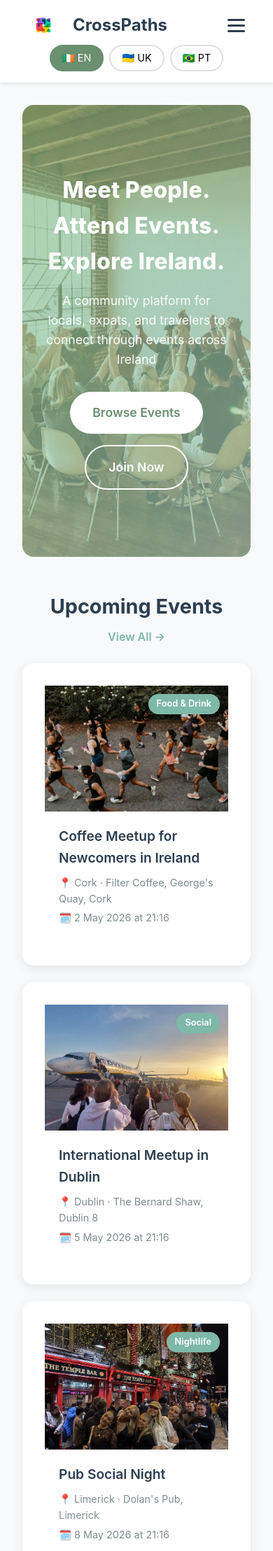
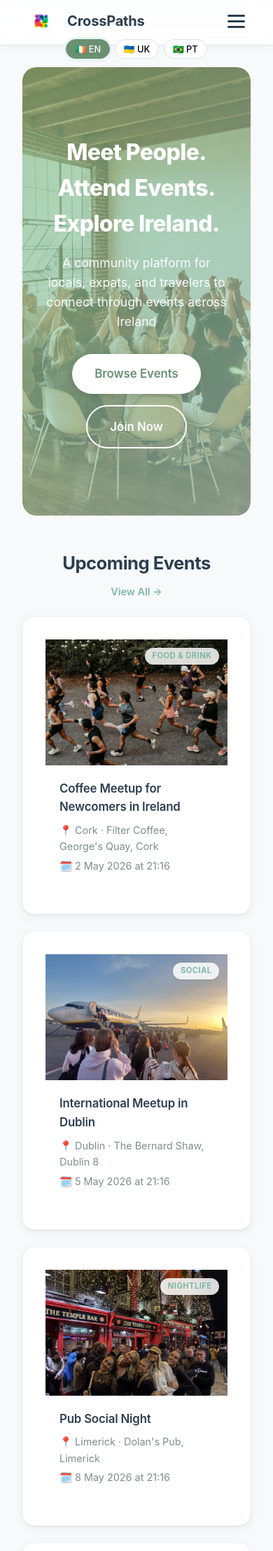
Before and after one commit to Y-A-N-C-H-A-2/SDEV_Project, a Flask app: page / in a window 390 px wide. Shown: the top 2217 px of the page at 70% size. Run offline with Flask 3, Linux system fonts and the light colour scheme; data comes from the database, SQL or seed files in the repository; some libraries are stand-ins or nearby versions.

Commit message:
Refresh UI: sticky frosted navbar, softer cards, locale polish
- Sticky frosted-glass navbar (64px tall, blurred translucent bg, smaller logo and brand text, pill locale buttons with active glow).
- Hero: -0.02em letter-spacing, 640px subtitle cap, 20px corners, lift-on-hover white CTA with drop shadow.
- Event/community cards: 1px subtle border, multi-layer shadows, image zoom 1.04x on hover, smaller letter-spaced titles, frosted-pill category badge with locale-color text, animated -> arrow on "View Details", community card images now object-fit: cover at 160px.
- Homepage layout: events 3 cols, communities 4 cols, discover 3 cols at 160px with left-aligned text, with tablet/mobile fallbacks.
- Buttons: smaller font (0.95rem), translateY(-1px) lift on hover with stronger shadow.
- Forms: tighter input padding, 4px focus halo, lighter placeholder, 20px-cornered subtle-border auth/profile containers.
- Section headers: 1.6rem with negative letter-spacing; "View All" 0.9rem with hover slide.
- Footer: 2.5rem padding, 0.7 credits opacity.
- Page headers: 2.25rem with -0.02em; locale-aware titles/subtitles on events list.
- Detail page: 1.875rem h1 with -0.02em; verified-host badge moved to header alongside category badge.
- pt_BR: every event card now carries the warm 5px orange left-border (was only manually flagged).
- uk_UA: structured "How it works" steps (square 4px corners, formal blue left-border) and a 🔒 safety note on event detail.

```diff
--- a/static/css/locale-pt_BR.css
+++ b/static/css/locale-pt_BR.css
@@ -27,6 +27,11 @@ body {
 }
 
 .event-card-warm {
+    border-left: 5px solid #FF8C00;
+}
+
+/* pt_BR — Indulgent / warm: every event card carries the social-cue orange bar */
+body.locale-pt_BR .event-card {
     border-left: 5px solid #FF8C00;
 }
 
--- a/static/css/main.css
+++ b/static/css/main.css
@@ -54,9 +54,15 @@ button {
    ========================================== */
 
 .navbar {
-    background-color: #fff;
-    box-shadow: 0 2px 4px rgba(0,0,0,0.1);
-    padding: 1rem 2rem;
+    background-color: rgba(255, 255, 255, 0.85);
+    -webkit-backdrop-filter: saturate(180%) blur(12px);
+    backdrop-filter: saturate(180%) blur(12px);
+    box-shadow: 0 1px 0 rgba(0,0,0,0.06), 0 2px 12px rgba(0,0,0,0.04);
+    padding: 0.75rem 2rem;
+    position: sticky;
+    top: 0;
+    z-index: 100;
+    height: 64px;
 }
 
 .nav-container {
@@ -65,29 +71,31 @@ button {
     display: flex;
     justify-content: space-between;
     align-items: center;
+    height: 100%;
 }
 
 .nav-brand a {
     display: flex;
     align-items: center;
-    gap: 0.75rem;
+    gap: 0.625rem;
 }
 
 .nav-brand .logo {
-    height: 40px;
+    height: 36px;
     width: auto;
     object-fit: contain;
 }
 
 .nav-brand h1 {
-    font-size: 1.5rem;
-    color: #2c3e50;
+    font-size: 1.25rem;
+    color: #2c3e50;
+    letter-spacing: -0.01em;
 }
 
 .nav-links {
     display: flex;
     list-style: none;
-    gap: 2rem;
+    gap: 1.75rem;
 }
 
 .nav-links a {
@@ -103,21 +111,22 @@ button {
 /* Language Switcher */
 .language-switcher {
     display: flex;
-    gap: 0.5rem;
+    gap: 0.4rem;
 }
 
 .locale-form {
     display: flex;
-    gap: 0.5rem;
+    gap: 0.4rem;
 }
 
 .locale-btn {
-    padding: 0.5rem 1rem;
-    border: 2px solid #e0e0e0;
+    padding: 0.35rem 0.75rem;
+    border: 1.5px solid #e0e0e0;
     background: white;
-    border-radius: 20px;
-    font-size: 0.9rem;
-    transition: all 0.3s;
+    border-radius: 999px;
+    font-size: 0.8rem;
+    font-weight: 500;
+    transition: all 0.25s ease;
 }
 
 .locale-btn:hover {
@@ -128,6 +137,7 @@ button {
     background: var(--color-primary);
     color: white;
     border-color: var(--color-primary);
+    box-shadow: 0 0 0 3px var(--color-accent-soft), 0 2px 6px rgba(0,0,0,0.08);
 }
 
 /* ==========================================
@@ -291,21 +301,24 @@ button {
 
 .btn {
     display: inline-block;
-    padding: 0.75rem 1.5rem;
+    padding: 0.625rem 1.4rem;
     border-radius: 50px;
     font-weight: 600;
-    transition: all 0.3s;
+    transition: transform 0.2s ease, box-shadow 0.2s ease, background-color 0.2s ease, color 0.2s ease;
     border: none;
-    font-size: 1rem;
+    font-size: 0.95rem;
 }
 
 .btn-primary {
     background-color: var(--btn-primary, var(--color-primary));
     color: white;
+    box-shadow: 0 2px 6px rgba(0,0,0,0.08);
 }
 
 .btn-primary:hover {
     background-color: var(--btn-primary-hover, var(--color-primary-hover));
+    transform: translateY(-1px);
+    box-shadow: 0 5px 14px rgba(0,0,0,0.14);
 }
 
 .btn-secondary {
@@ -315,11 +328,13 @@ button {
 
 .btn-secondary:hover {
     background-color: #d0d6d9;
+    transform: translateY(-1px);
+    box-shadow: 0 4px 10px rgba(0,0,0,0.08);
 }
 
 .btn-large {
-    padding: 1rem 2rem;
-    font-size: 1.1rem;
+    padding: 0.95rem 2rem;
+    font-size: 1.05rem;
 }
 
 /* ==========================================
@@ -356,14 +372,14 @@ button {
     padding: 5rem 2rem;
     background: var(--hero-bg, linear-gradient(135deg, var(--color-hero-start) 0%, var(--color-hero-end) 100%));
     color: white;
-    border-radius: 16px;
+    border-radius: 20px;
     margin-bottom: 4rem;
 }
 
 .hero-title {
     font-size: 3rem;
     font-weight: 800;
-    letter-spacing: 0.01em;
+    letter-spacing: -0.02em;
     margin-bottom: 1rem;
 }
 
@@ -371,6 +387,9 @@ button {
     font-size: 1.5rem;
     margin-bottom: 2rem;
     opacity: 0.9;
+    max-width: 640px;
+    margin-left: auto;
+    margin-right: auto;
 }
 
 .hero-description {
@@ -651,7 +670,7 @@ button {
     text-align: center;
     background: var(--hero-bg, linear-gradient(135deg, var(--color-hero-start) 0%, var(--color-hero-end) 50%, var(--color-accent-soft) 100%));
     color: white;
-    border-radius: 16px;
+    border-radius: 20px;
     margin-bottom: 3rem;
 }
 
@@ -667,7 +686,7 @@ button {
     background-position: center;
     opacity: 0.35;
     z-index: 0;
-    border-radius: 16px;
+    border-radius: 20px;
 }
 
 .hero-with-img .hero-content {
@@ -678,6 +697,7 @@ button {
 .hero-large .hero-title {
     font-size: 3rem;
     font-weight: 800;
+    letter-spacing: -0.02em;
     margin-bottom: 1rem;
 }
 
@@ -685,7 +705,7 @@ button {
     font-size: 1.3rem;
     margin-bottom: 2rem;
     opacity: 0.95;
-    max-width: 700px;
+    max-width: 640px;
     margin-left: auto;
     margin-right: auto;
 }
@@ -694,10 +714,13 @@ button {
     background: white;
     color: var(--color-primary);
     font-weight: 600;
+    box-shadow: 0 4px 14px rgba(0,0,0,0.12);
 }
 
 .btn-white:hover {
-    background: #f0f0f0;
+    background: #f8f8f8;
+    transform: translateY(-1px);
+    box-shadow: 0 6px 20px rgba(0,0,0,0.18);
 }
 
 .btn-outline-white {
@@ -727,14 +750,21 @@ button {
 }
 
 .section-header h2 {
-    font-size: 1.8rem;
-    color: #2c3e50;
+    font-size: 1.6rem;
+    color: #2c3e50;
+    letter-spacing: -0.02em;
 }
 
 .section-link {
     color: var(--color-section-link);
     font-weight: 600;
-    transition: color 0.3s;
+    font-size: 0.9rem;
+    transition: color 0.3s, transform 0.2s;
+    display: inline-block;
+}
+
+.section-link:hover {
+    transform: translateX(2px);
 }
 
 .section-link:hover {
@@ -780,14 +815,15 @@ a.event-card {
 .event-card {
     background: white;
     border-radius: 16px;
-    box-shadow: 0 4px 16px rgba(0,0,0,0.08);
+    border: 1px solid rgba(0,0,0,0.05);
+    box-shadow: 0 1px 2px rgba(0,0,0,0.04), 0 4px 14px rgba(0,0,0,0.06);
     overflow: hidden;
-    transition: all 0.3s ease;
+    transition: transform 0.25s ease, box-shadow 0.25s ease;
 }
 
 .event-card:hover {
     transform: translateY(-4px);
-    box-shadow: 0 8px 24px rgba(0,0,0,0.12);
+    box-shadow: 0 2px 4px rgba(0,0,0,0.05), 0 12px 28px rgba(0,0,0,0.12);
 }
 
 .event-card-image {
@@ -807,10 +848,11 @@ a.event-card {
 }
 
 .event-title {
-    font-size: 1.2rem;
+    font-size: 1.05rem;
     color: #2c3e50;
     margin-bottom: 0.5rem;
     font-weight: 600;
+    letter-spacing: -0.01em;
 }
 
 .event-description {
@@ -857,12 +899,17 @@ a.event-card {
     position: absolute;
     top: 12px;
     right: 12px;
-    background: var(--color-accent);
-    color: white;
-    padding: 0.25rem 0.75rem;
-    border-radius: 20px;
-    font-size: 0.8rem;
-    font-weight: 600;
+    background: rgba(255, 255, 255, 0.85);
+    -webkit-backdrop-filter: blur(8px);
+    backdrop-filter: blur(8px);
+    color: var(--color-accent);
+    padding: 0.2rem 0.65rem;
+    border-radius: 999px;
+    font-size: 0.7rem;
+    font-weight: 700;
+    letter-spacing: 0.04em;
+    text-transform: uppercase;
+    box-shadow: 0 1px 3px rgba(0,0,0,0.08);
 }
 
 .attendee-count {
@@ -1572,8 +1675,11 @@ a.community-card {
     }
 
     .cards-grid,
+    .home-section .communities-grid,
+    .home-section .cards-grid.cards-grid-communities,
     .events-container,
-    .communities-grid {
+    .communities-grid,
+    .discover-grid {
         grid-template-columns: 1fr;
     }
 
--- a/templates/communities.html
+++ b/templates/communities.html
@@ -6,7 +6,7 @@
 <div class="communities-page">
     <header class="page-header">
         <h1>{{ _('Communities') }}</h1>
-        <p class="page-subtitle">{{ _('Browse and join interest-based communities') }}</p>
+        <p class="page-subtitle">{{ _('Find your people in Dublin') }}</p>
     </header>
 
     <div class="communities-grid">
--- a/templates/index.html
+++ b/templates/index.html
@@ -114,7 +114,7 @@
             <h2>{{ _('Featured Communities') }}</h2>
             <a href="{{ url_for('main.communities') }}" class="section-link">{{ _('View All →') }}</a>
         </div>
-        <div class="cards-grid">
+        <div class="cards-grid cards-grid-communities">
             {% for community in communities %}
             <a href="{{ url_for('main.community_detail', community_id=community.id) }}" class="community-card">
                 <div class="community-card-image">
```
Also changed, not shown: other parts of static/css/main.css (+102 -35 lines), static/css/locale-uk_UA.css (+58 -0 lines), templates/event_detail.html (+16 -6 lines), templates/events.html (+10 -2 lines).
